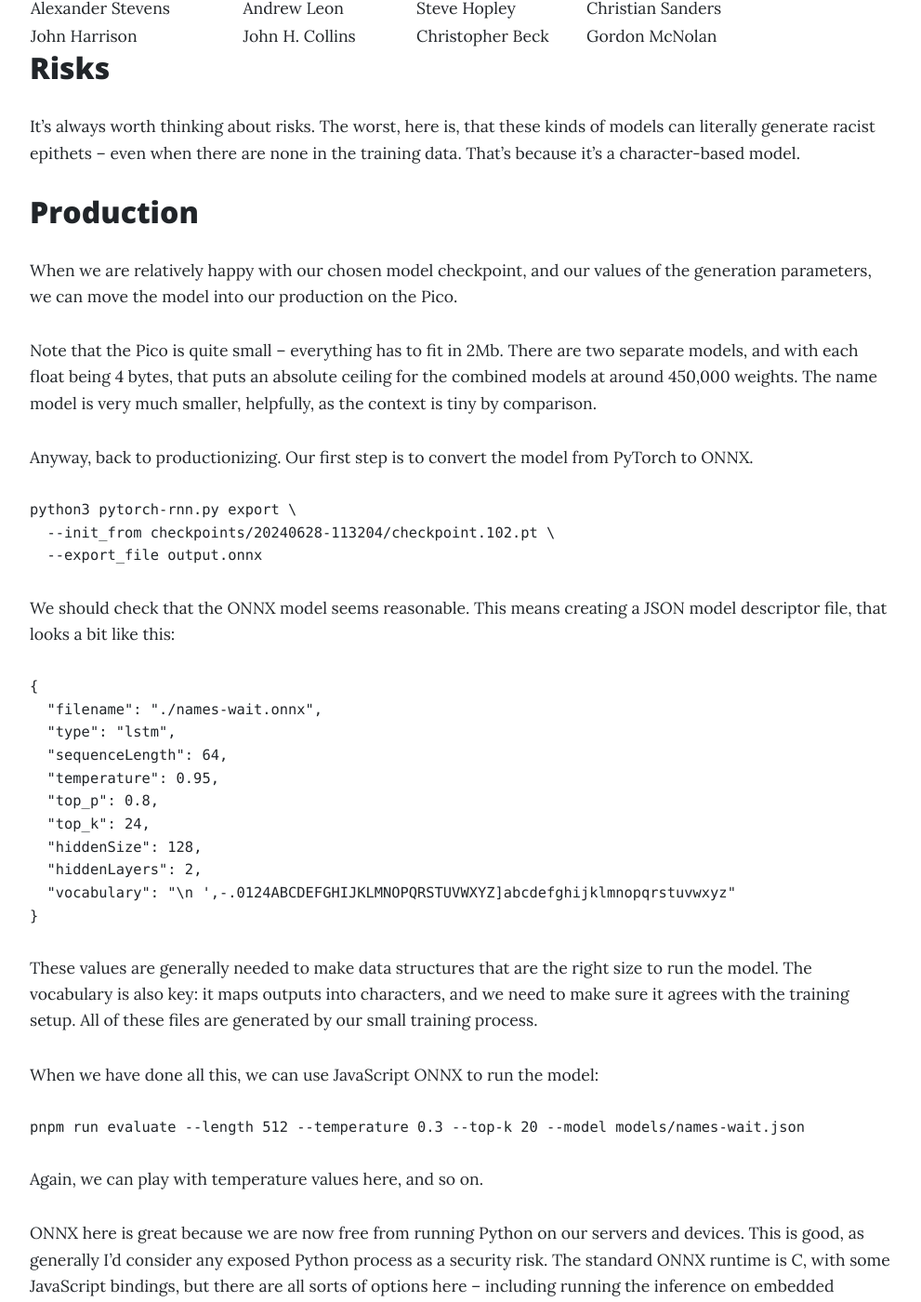
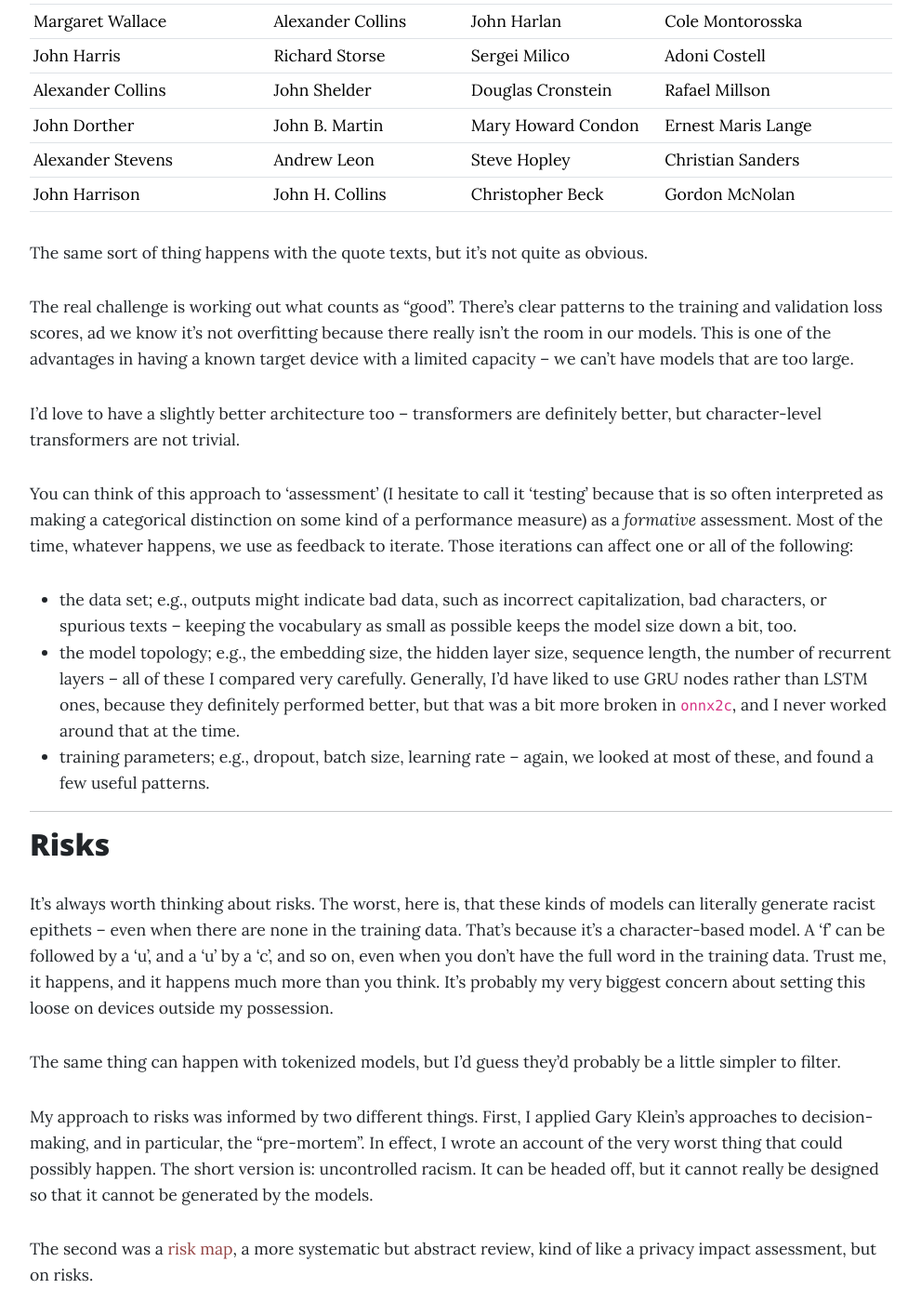
Before and after one commit to morungos/morungos.github.io, a Jekyll site: the page built from projects/embedded-testing.md, in a window 1280 px wide and 1400 px high, scrolled down 2709 px. Shown: the whole window at 93% size, without its empty margins (144-1135 px from the left). Built offline with Jekyll 4.4.1, drawn with Linux system fonts in a browser that asks for light colours; some of the changed text lies outside the part shown.

Commit message:
added more nonsense

````diff
--- a/projects/embedded-testing.md
+++ b/projects/embedded-testing.md
@@ -12,6 +12,8 @@ cover the testing aspects for WAIT 3. That earlier page is worth a
 read, as is [this video of the built hardware](/projects/quotes.md).
 
 In the rest of this account, I'll go through the main steps.
+
+---
 
 ## Training
 
@@ -56,6 +58,8 @@ python3 pytorch-rnn.py predict \
   --init_from checkpoints/20240628-113204/checkpoint.117.pt \
   --temperature 0.9 --top_p 0.95 --top_k 10 --generate 500
 ```
+
+---
 
 ## Validation
 
@@ -109,22 +113,77 @@ has an effect here. And lower temperatures get boringly repetitive.
 | John Dorther  |  John B. Martin  | Mary Howard Condon | Ernest Maris Lange |
 | Alexander Stevens  |  Andrew Leon  | Steve Hopley | Christian Sanders |
 | John Harrison  |  John H. Collins  | Christopher Beck | Gordon McNolan |
+{:.table.table-sm}
+
+The same sort of thing happens with the quote texts, but it's not quite
+as obvious.
+
+The real challenge is working out what counts as "good". There's clear patterns
+to the training and validation loss scores, ad we know it's not overfitting
+because there really isn't the room in our models. This is one of the advantages
+in having a known target device with a limited capacity -- we can't have models
+that are too large.
+
+I'd love to have a slightly better architecture too -- transformers are definitely
+better, but character-level transformers are not trivial.
+
+You can think of this approach to 'assessment' (I hesitate to call it 'testing'
+because that is so often interpreted as making a categorical distinction on some
+kind of a performance measure) as a *formative* assessment. Most of the time,
+whatever happens, we use as feedback to iterate. Those iterations can affect one
+or all of the following:
+
+- the data set; e.g., outputs might indicate bad data, such as incorrect
+  capitalization, bad characters, or spurious texts -- keeping the vocabulary as
+  small as possible keeps the model size down a bit, too.
+- the model topology; e.g., the embedding size, the hidden layer size, sequence
+  length, the number of recurrent layers -- all of these I compared very
+  carefully. Generally, I'd have liked to use GRU nodes rather than LSTM ones,
+  because they definitely performed better, but that was a bit more broken in
+  `onnx2c`, and I never worked around that at the time.
+- training parameters; e.g., dropout, batch size, learning rate -- again, we
+  looked at most of these, and found a few useful patterns.
+
+---
 
 ## Risks
 
 It's always worth thinking about risks. The worst, here is, that these kinds of
 models can literally generate racist epithets -- even when there are none in the
-training data. That's because it's a character-based model.
+training data. That's because it's a character-based model. A 'f' can be
+followed by a 'u', and a 'u' by a 'c', and so on, even when you don't have the
+full word in the training data. Trust me, it happens, and it happens much more
+than you think. It's probably my very biggest concern about setting this loose
+on devices outside my possession.
+
+The same thing can happen with tokenized models, but I'd guess they'd probably
+be a little simpler to filter.
+
+My approach to risks was informed by two different things. First, I applied
+Gary Klein's approaches to decision-making, and in particular, the "pre-mortem".
+In effect, I wrote an account of the very worst thing that could possibly
+happen. The short version is: uncontrolled racism. It can be headed off, but
+it cannot really be designed so that it cannot be generated by the models.
+
+The second was a [risk map](/2023/06/05/risk-map/), a more systematic but abstract
+review, kind of like a privacy impact assessment, but on risks.
+
+---
 
 ## Production
 
 When we are relatively happy with our chosen model checkpoint, and our values of
 the generation parameters, we can move the model into our production on the Pico.
 
-Note that the Pico is quite small -- everything has to fit in 2Mb. There are two
+Remember that the Pico is quite small -- everything has to fit in 2Mb. There are two
 separate models, and with each float being 4 bytes, that puts an absolute ceiling
 for the combined models at around 450,000 weights. The name model is very much
 smaller, helpfully, as the context is tiny by comparison.
+
+The nice thing about our chosen deployment is that it is amazingly secure.
+The Pico can't actually store data at all! At least, not unless I add a bunch of
+extra code to write to flash. There's no operating system to speak of, no buffers
+to overflow, it's really nice to have a read-only setup.
 
 Anyway, back to productionizing. Our first step is to convert the model from
 PyTorch to ONNX.
@@ -152,10 +211,14 @@ model descriptor file, that looks a bit like this:
 }
 ```
 
-These values are generally needed to make data structures that are the right size
-to run the model. The vocabulary is also key: it maps outputs into characters, and
-we need to make sure it agrees with the training setup. All of these files are
-generated by our small training process.
+These values are generally needed to make data structures that are the right
+size to run the model. The vocabulary is also key: it maps outputs into
+characters, and we need to make sure it agrees with the training setup. All of
+these files are generated by our small training process. (Note, interestingly,
+that the embedding size is not required -- embeddings are entirely internal to a
+single model pass -- the only reason we need the hidden layer size is because we
+need to create a persistent state value for it, so that node states are
+preserved between runs.)
 
 When we have done all this, we can use JavaScript ONNX to run the model:
 
@@ -180,6 +243,13 @@ Of course, stuff like the vocabulary is missing from the ONNX file -- actually,
 is the sampling process where we use our `temperature`, `top_p`, and `top_k`, so
 all of these have to be plugged in wrapping code or some data model description.
 
+Note that even for this evaluation, we used a custom, stable, random number
+generator, so that we could use the same sequence of random numbers on Python,
+JavaScript, and C. This was crucial, as it allowed us to do side-by-side
+comparisons, without which we'd never have found the GEMM operator bug --
+because we'd never have been able to pin down the difference to that one
+component.
+
 ```bash
 onnx2c models/names-wait.onnx > models/names-wait.c
 ```
@@ -187,6 +257,8 @@ onnx2c models/names-wait.onnx > models/names-wait.c
 It's worth having a peek at that C file.
 
 Now we can wrap all this into a C program and run it.
+
+---
 
 ## Moving towards the device
 
@@ -246,9 +318,23 @@ library of operators. This bug was literally only visible through manual code
 inspection -- there is a test suite for ONNX, and it was passing, because
 the models didn't really assess the affected operator enough.
 
-### Wrapping up
+---
+
+## Wrapping up
 
 I am not going to go into much detail about the other embedded code issues.
 There were some, especially with the e-ink display. But they had nothing much
 to do with the AI code, and they were very easy to resolve because thanks
 to the C code being well-architected, I could entirely stub the AI.
+
+Big picture, the challenges were:
+
+1. Collecting enough data for the training set to be meaningful. We'd like
+   it to properly generalize, but without having the whole of ChatGPT and
+   buckets of text, it's really hard.
+2. Getting valid results. There is an immense amount of subjectivity here,
+   but I am okay with that for this application, because it is low risk, and
+   designed to be a little satirical.
+3. Deploying. All the tooling worked fairly well, but I did find one general
+   principle: *as soon as you leave one particular tool environment, all bets
+   are off*. ONNX is great, but it's also a risk.
````
